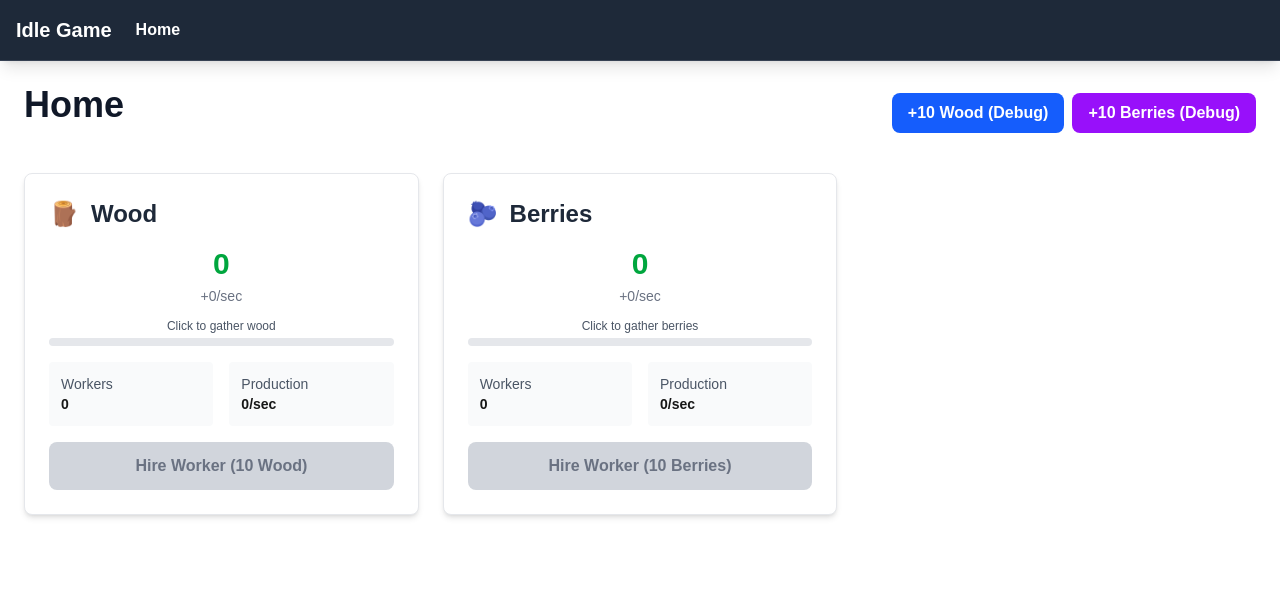
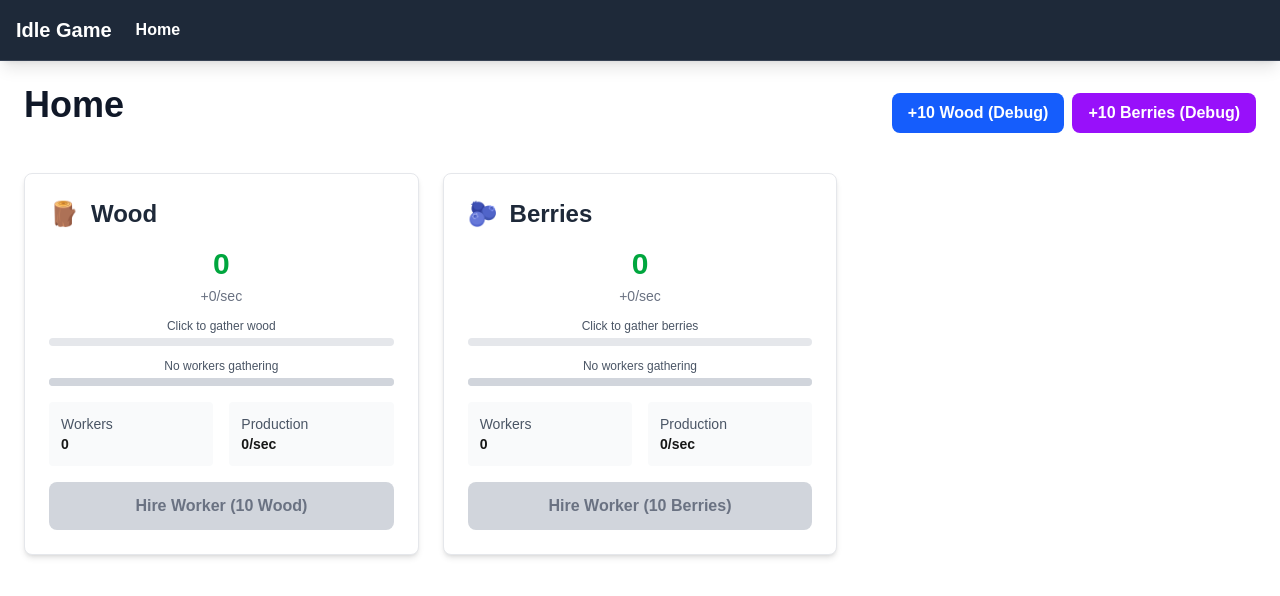
Before and after one commit to merklegroot/idle, a Next.js app: page /home in a window 1280 px wide. Shown: the top 596 px of the page. Built offline with nearby package versions, Linux system fonts and the light colour scheme.

Commit message:
control layout

```diff
--- a/components/ResourceControl.tsx
+++ b/components/ResourceControl.tsx
@@ -82,13 +82,17 @@ export default function ResourceControl({resourceDef}: {resourceDef: ResourceDef
               </div>
             </div>
 
-            {workers > 0 && (
             <div className="mt-3">
               <div className="text-xs text-gray-600 mb-1">
-                  Workers gathering ({workers} worker{workers > 1 ? 's' : ''})
+                {workers > 0 ? (
+                  `Workers gathering (${workers} worker${workers > 1 ? 's' : ''})`
+                ) : (
+                  'No workers gathering'
+                )}
               </div>
               <div className="w-full bg-gray-200 rounded-full h-2 relative">
-                  {workers >= 3 ? (
+                {workers > 0 ? (
+                  workers >= 3 ? (
                     // Fast gathering: solid bar with text
                     <div className="bg-blue-600 h-2 rounded-full flex items-center justify-center">
                       <span className="text-xs text-white font-semibold">
@@ -101,10 +105,13 @@ export default function ResourceControl({resourceDef}: {resourceDef: ResourceDef
                       className="bg-blue-600 h-2 rounded-full transition-all duration-75"
                       style={{ width: `${workerProgress}%` }}
                     ></div>
+                  )
+                ) : (
+                  // No workers: empty gray bar
+                  <div className="bg-gray-300 h-2 rounded-full"></div>
                 )}
               </div>
             </div>
-            )}
           </div>
 
           <div className="grid grid-cols-2 gap-4 text-sm">
```
Lines whose indentation alone changed are shown as unchanged.
